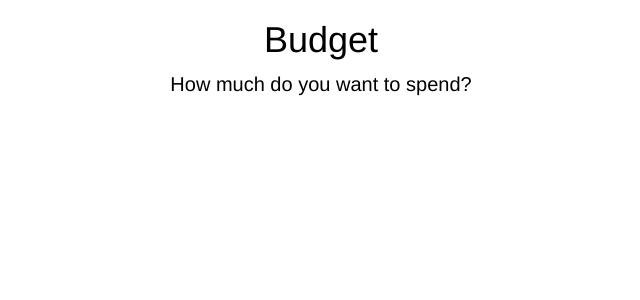
After one commit to cottalucas/Mystery-Vacations, a PHP site: page /budget.php in a window 1280 px wide. The commit adds this page. Shown: the top 300 px of the page, without its empty margins (79-719 px from the left). Run offline with PHP 8.4, Linux system fonts and the light colour scheme.

Commit message:
updating the style/new pages

```diff
--- /dev/null
+++ b/budget.php
@@ -0,0 +1,13 @@
+<html>
+    <script type="text/javascript" href="/assets/scripts/jquery-2.1.3.min.js"></script>
+    <head>
+		<title>Mistery Trip</title>
+		<link rel="stylesheet" type="text/css" href="style.css">
+		<link rel="stylesheet" type="text/css" href="bootstrap/css/bootstrap.css">
+    </head>
+
+    <div class="divs">
+        <h1>Budget</h1>
+            <p>How much do you want to spend?</p>
+
+    </div>
--- a/index.php
+++ b/index.php
@@ -27,6 +27,9 @@
         <section>
             <?php include("indexDiv.php") ?>
             <?php include("budget.php") ?>
+            <?php include("calendar.php") ?>
+            <?php include("information.php") ?>
+            <?php include("done.php") ?>
         </section>
         <footer></footer>
 	</body>
--- a/style.css
+++ b/style.css
@@ -98,3 +98,10 @@ nav{
 	font-style: none !important;
 
 }
+
+.divs{
+	color: #000000;
+	width: 800px;
+	margin-bottom: 10px;
+        font-size: 20px;
+        text-align: center;
```
